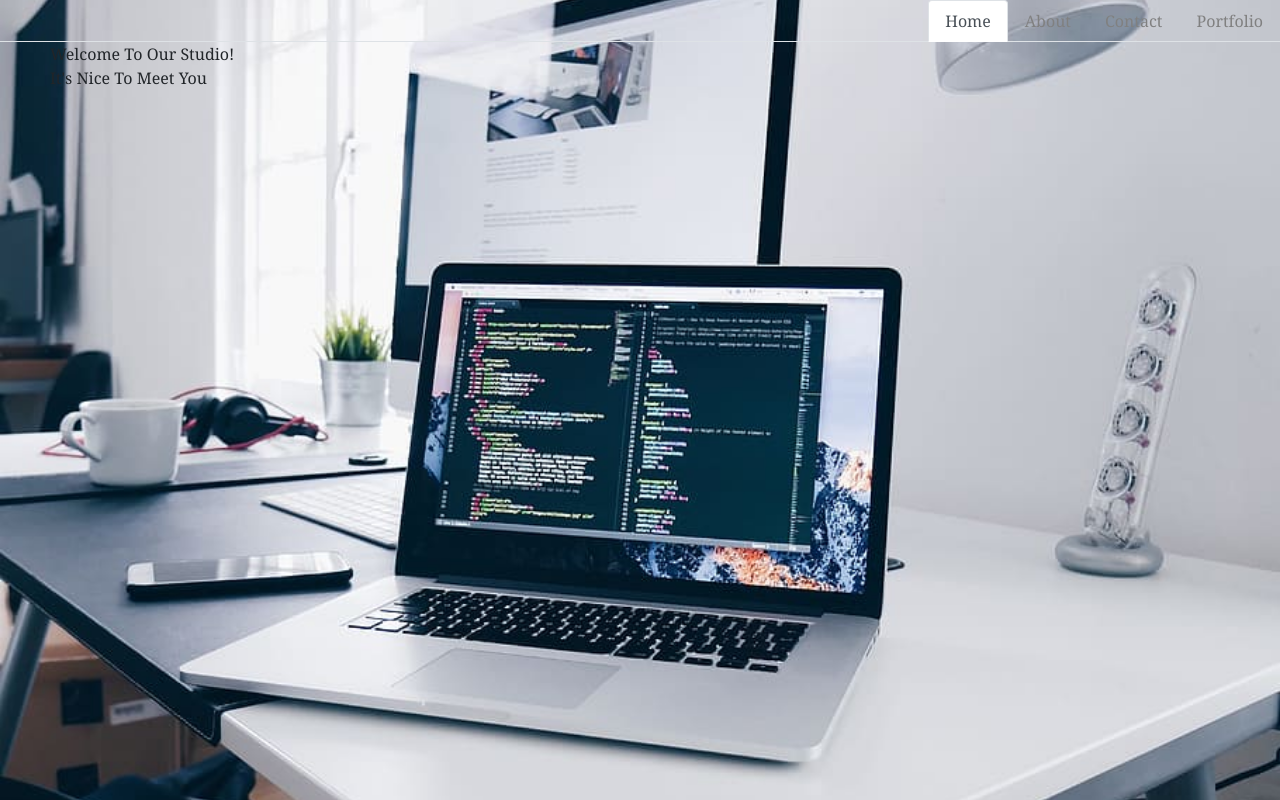
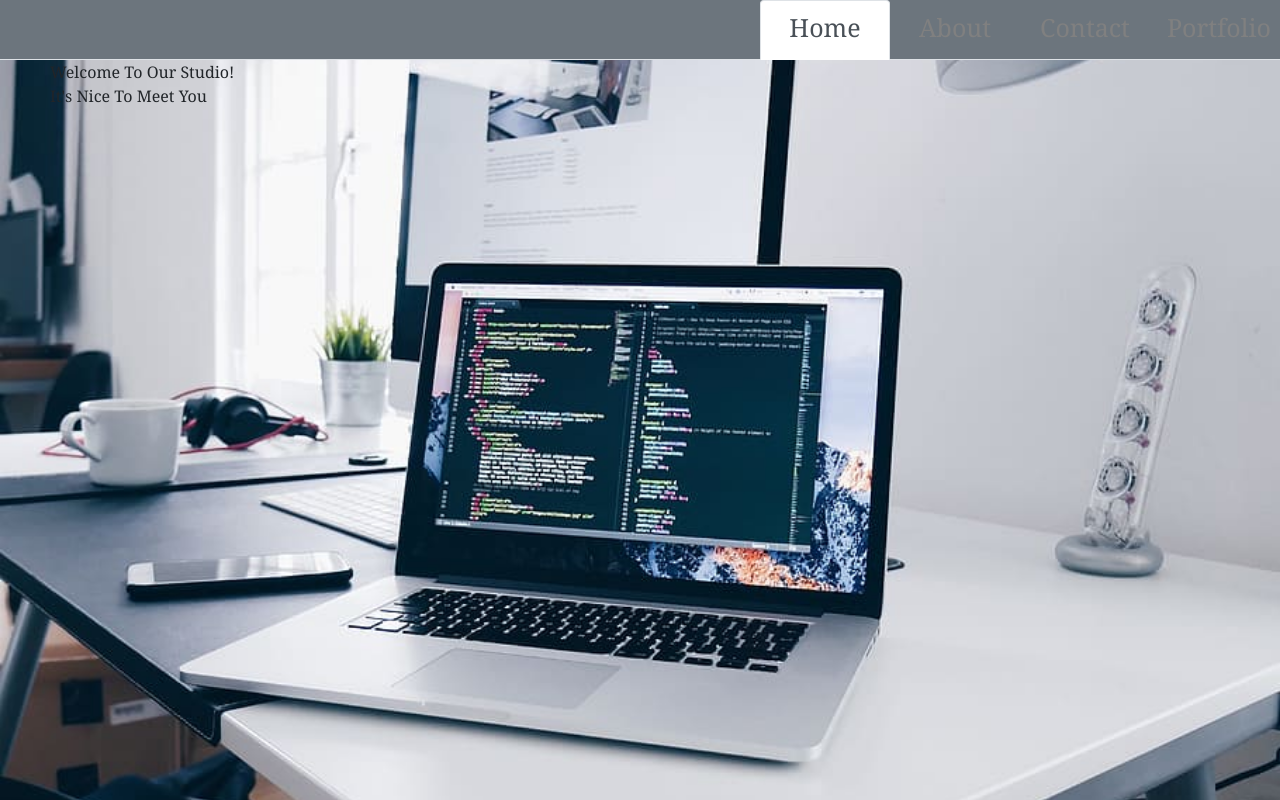
Before and after one commit to BBoutet1/portfolio, a React (Create React App) app: page / in a window 1280 px wide. Built offline with nearby package versions, Linux system fonts and the light colour scheme.

Commit message:
Nav bar style updated

```diff
--- a/src/components/NavTabs.js
+++ b/src/components/NavTabs.js
@@ -2,7 +2,7 @@ import React from "react";
 
 function NavTabs(props) {
   return (
-    <ul className="nav nav-tabs flex-row-reverse">
+    <ul className="nav nav-tabs flex-row-reverse  bg-secondary">
 
       <li className="nav-item">
         <a
--- a/src/components/css/style.css
+++ b/src/components/css/style.css
@@ -16,11 +16,15 @@ body,
     background-position: center;
     background-size: cover;
     background-repeat: no-repeat;
-    background-color: rgba(0, 0, 0, 0.1)
+    background-color: rgba(0, 0, 0, 0.5)
 }
 
-
-/* h1 heading (my mame) attributes*/
+a {
+    height: 60px;
+    width: 130px;
+    font-size: 25px;
+    text-align: center;
+}
 
 h1 {
     background: rgb(33, 119, 99);
```
